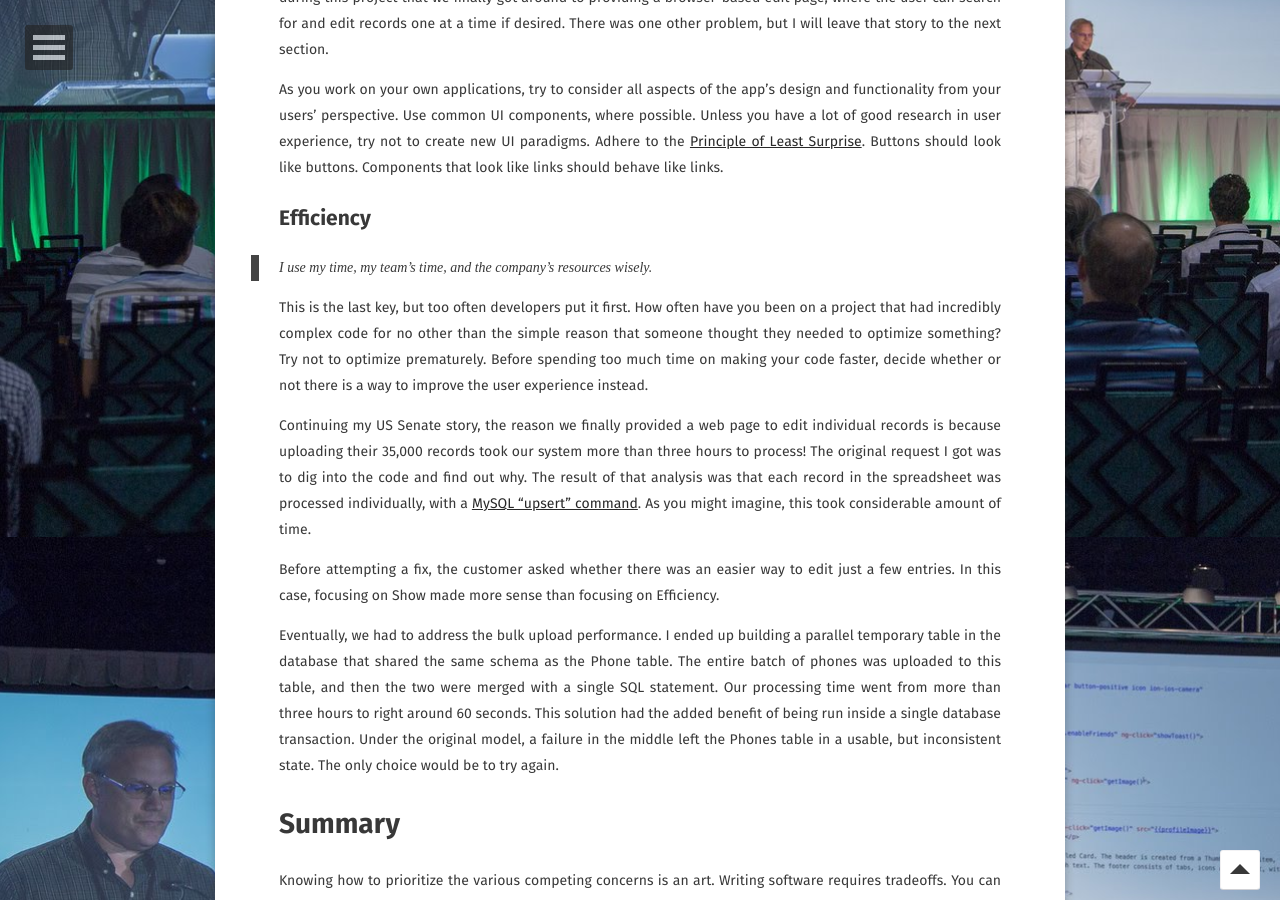
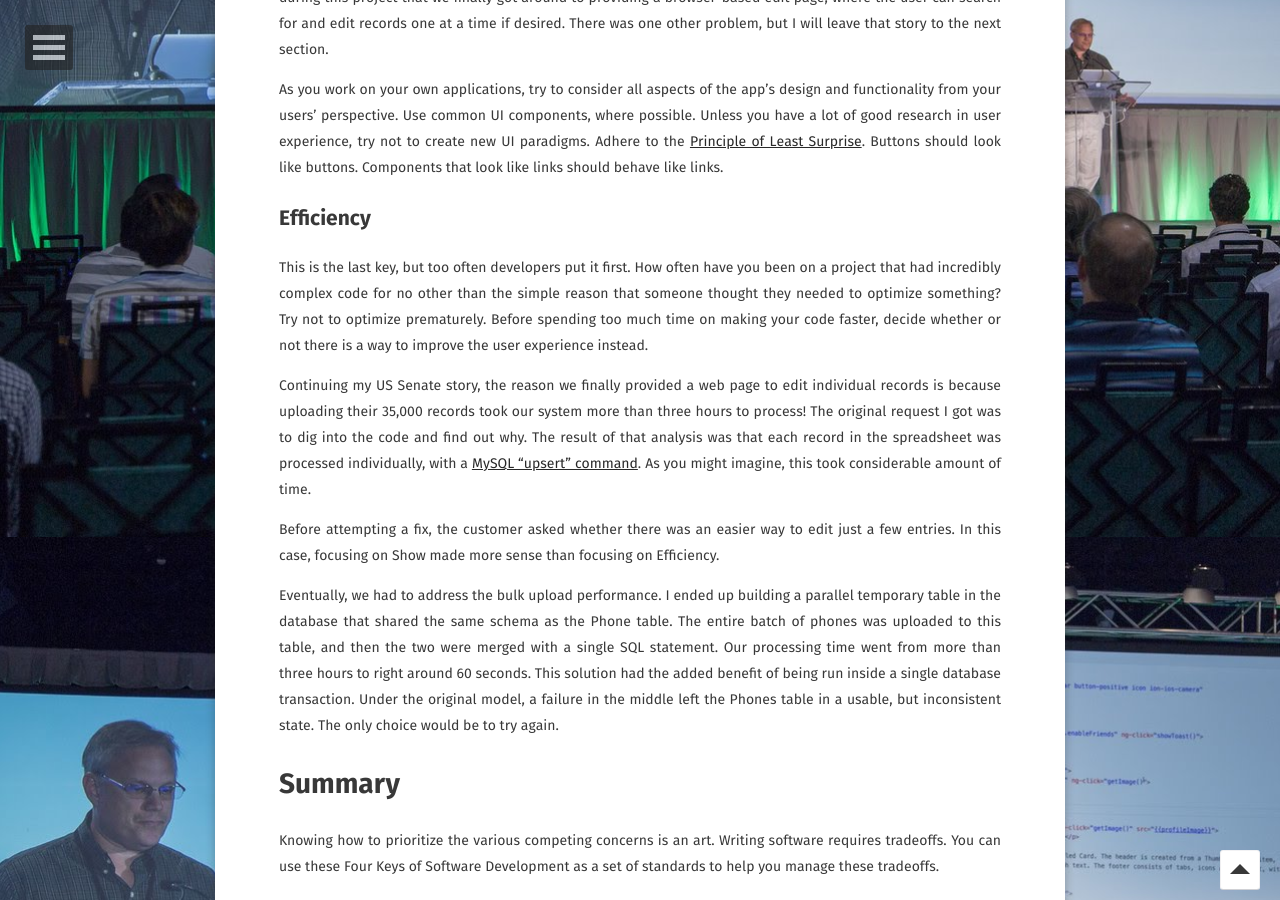
Before and after one commit to walkingriver/walkingriver.github.io, a Jekyll site: the page built from _posts/2020-06-16-four-keys.md, in a window 1280 px wide and 900 px high, scrolled down 6663 px. Built offline with Jekyll 4.4.1, drawn with Linux system fonts in a browser that asks for light colours; some web fonts are replaced.

Commit message:
Typo fixes

```diff
--- a/_posts/2020-06-16-four-keys.md
+++ b/_posts/2020-06-16-four-keys.md
@@ -144,8 +144,6 @@ As you work on your own applications, try to consider all aspects of the app’s
 
 ## Efficiency
 
-> I use my time, my team’s time, and the company’s resources wisely.
-
 This is the last key, but too often developers put it first. How often have you been on a project that had incredibly complex code for no other than the simple reason that someone thought they needed to optimize something? Try not to optimize prematurely. Before spending too much time on making your code faster, decide whether or not there is a way to improve the user experience instead.
 
 Continuing my US Senate story, the reason we finally provided a web page to edit individual records is because uploading their 35,000 records took our system more than three hours to process! The original request I got was to dig into the code and find out why. The result of that analysis was that each record in the spreadsheet was processed individually, with a [MySQL “upsert” command](https://www.techbeamers.com/mysql-upsert/). As you might imagine, this took considerable amount of time.
```
